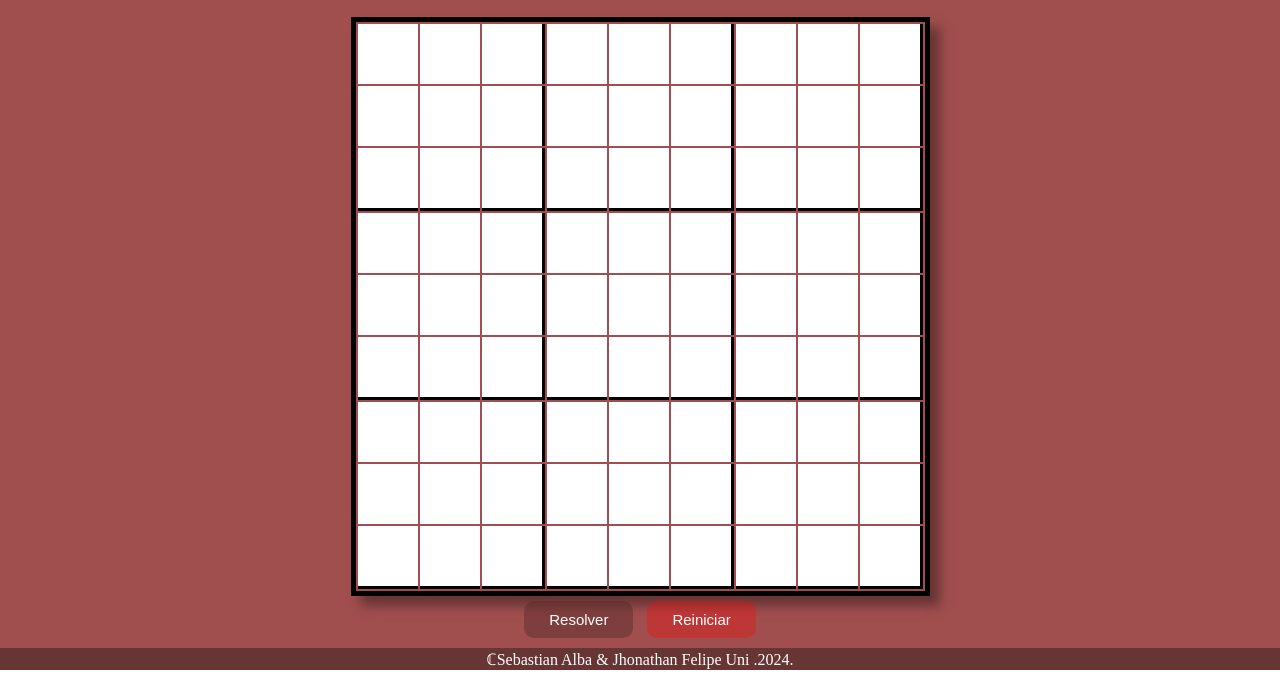
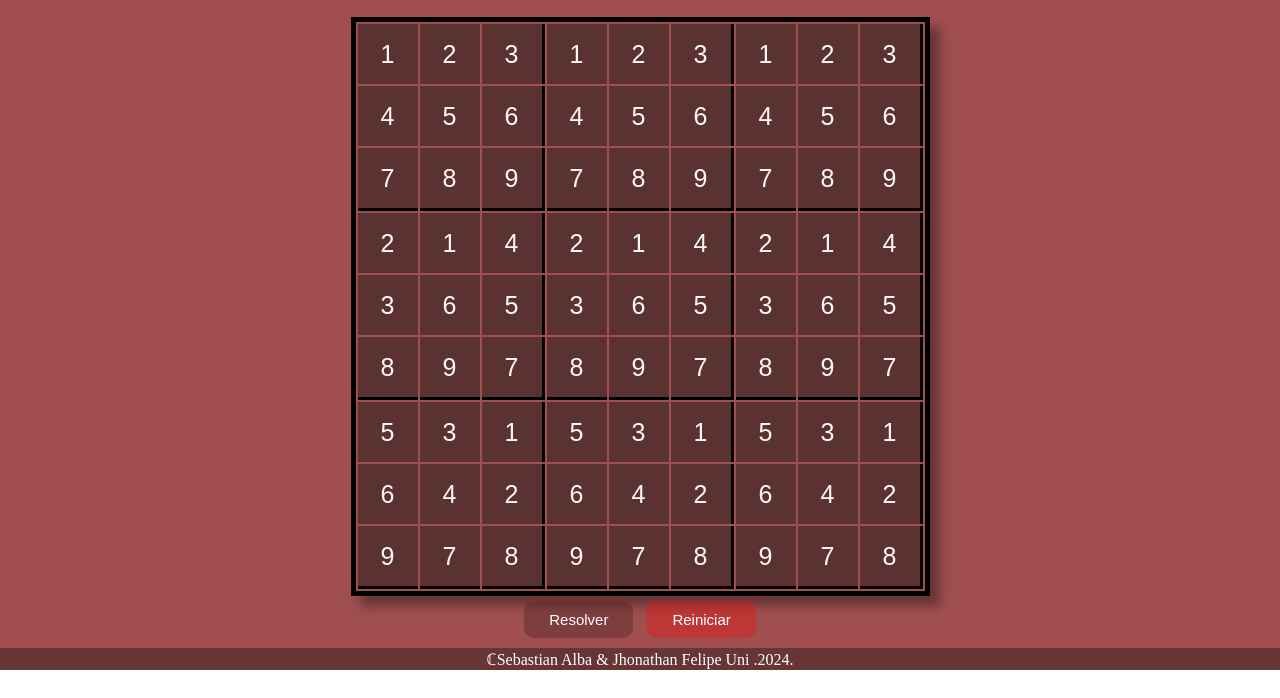
Before and after one commit to JHONATHANUNI/Taller_ejercicios_appWeb, a plain HTML site: page Ejercicio_3_sudoku/sources/sudoku.html in a window 1280 px wide. Both pictures are taken after a click on the button "Resolver". Shown: the part 102-800 px from the top of the page. Drawn offline with nearby package versions, Linux system fonts and the light colour scheme.

Commit message:
Ejercicios Terminados

```diff
--- a/Ejercicio_3_sudoku/sources/css/sudoku.css
+++ b/Ejercicio_3_sudoku/sources/css/sudoku.css
@@ -129,9 +129,10 @@ button{
 }
 
 .efectoResol{
-    background-color: #683535;
+    background-color: #5a3232;
     transition: all 0.4s ease-in-out;
     float: left;
+    color: #fff7f7;
 
 }
 
--- a/Ejercicio_3_sudoku/sources/js/sudoku.js
+++ b/Ejercicio_3_sudoku/sources/js/sudoku.js
@@ -110,13 +110,12 @@ function sudoku(tabla){
             if (tabla[fila][colum]===0) {
                 for(let num=1;num<=9;num++){
 
-                    if(verific(tabla,fila,num,colum)){
+                    if(validacionDatos(tabla,fila,colum,num)){
                         tabla[fila][colum]=num;
-
+                        //recursividad
                         if(sudoku(tabla)){
                             return true;
                         }
-
                         tabla[colum][fila]=0;
                     }
                 }
--- a/Ejercicio_3_sudoku/sources/sudoku.html
+++ b/Ejercicio_3_sudoku/sources/sudoku.html
@@ -2,13 +2,11 @@
 <html lang="es">
 <head>
     <meta charset="UTF-8">
+    <meta http-equiv="X-UA-Compatible" content="IE=edge" />
     <meta name="viewport" content="width=device-width, initial-scale=1.0">
     <title>Sudoku</title>
     <link rel="shortcut icon" href="../sources/icon/letra-s (4).png">
     <link href='https://unpkg.com/boxicons@2.1.4/css/boxicons.min.css' rel='stylesheet'>
-
-
-
 
     <link rel="stylesheet" href="../sources/css/sudoku.css">
 </head>
```
